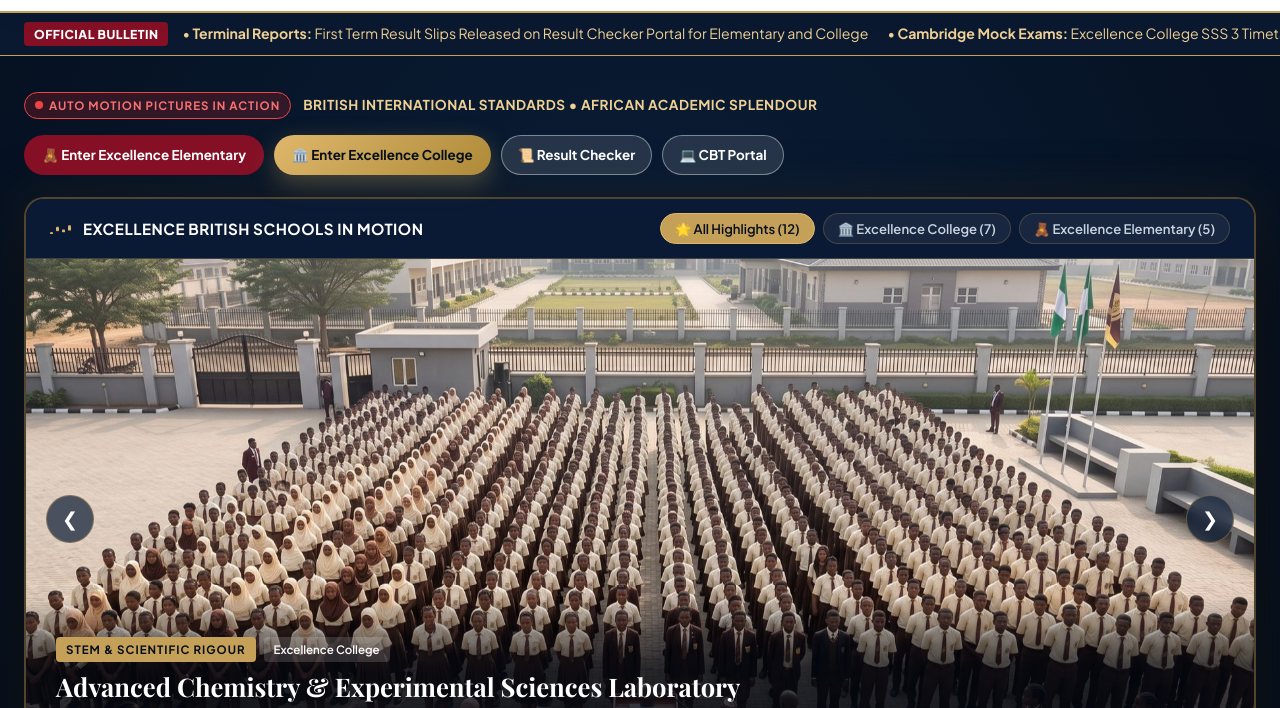
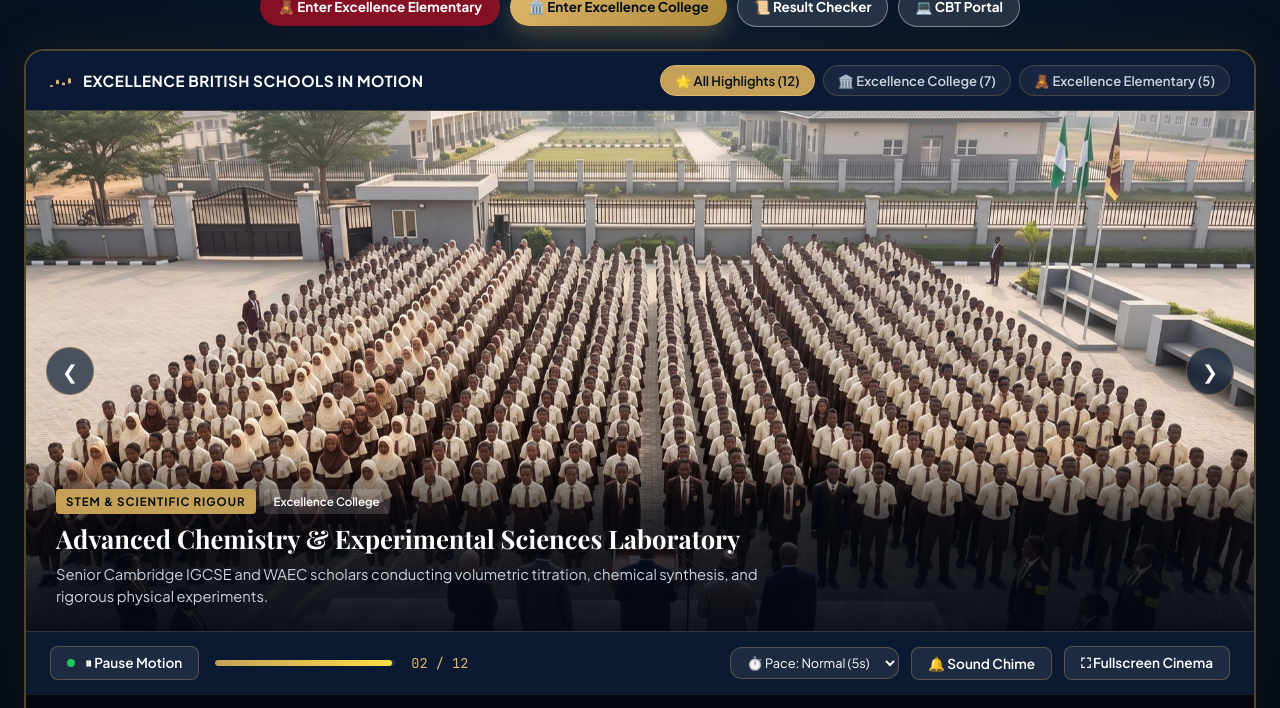
Before and after one commit to dabelinfotech/excellence-school-system, a website: page public/index.html in a window 1280 px wide. Shown: the part 162-870 px from the top of the page. Drawn offline with nearby package versions, Linux system fonts and the light colour scheme; no server answers; a web font is replaced by a local one.

Commit message:
Remove Latin motto, Official Bulletin ticker, and Auto Motion Pictures header strip from default front page

```diff
--- a/public/index.html
+++ b/public/index.html
@@ -29,7 +29,6 @@
         </div>
         <div class="brand-details">
           <h1>EXCELLENCE BRITISH SCHOOLS</h1>
-          <p class="latin-motto">Virtus, Sapientia et Excellentia — Virtue, Wisdom and Excellence</p>
         </div>
       </a>
 
@@ -56,23 +55,6 @@
   </header>
 
   <!-- ═══════════════════════════════════════════════════════════════════
-       3. LIVE NOTICES TICKER TAPE
-       ═══════════════════════════════════════════════════════════════════ -->
-  <div style="background: var(--navy-900); color: var(--gold-300); padding: 9px 0; border-bottom: 1px solid var(--gold-500); font-size: 0.88rem; overflow: hidden; white-space: nowrap;">
-    <div class="container" style="display: flex; align-items: center; gap: 14px;">
-      <span style="background: var(--crimson-700); color: #fff; padding: 2px 10px; border-radius: 4px; font-weight: 800; font-size: 0.76rem; letter-spacing: 0.5px; text-transform: uppercase;">
-        OFFICIAL BULLETIN
-      </span>
-      <div id="ticker-content" style="display: inline-block; animation: marquee 35s linear infinite;">
-        <span>• <strong>Terminal Reports:</strong> First Term Result Slips Released on Result Checker Portal for Elementary and College</span> &nbsp;&nbsp;&nbsp;&nbsp;&nbsp;&nbsp;
-        <span>• <strong>Cambridge Mock Exams:</strong> Excellence College SSS 3 Timetables Available in CBT Center</span> &nbsp;&nbsp;&nbsp;&nbsp;&nbsp;&nbsp;
-        <span>• <strong>Bursary Clearance:</strong> Upload Term 2 Tuition Bank Receipts before Jan 12 Resumption</span> &nbsp;&nbsp;&nbsp;&nbsp;&nbsp;&nbsp;
-        <span>• <strong>Inter-House Athletics:</strong> Churchill, Newton, Shakespeare, and Nightingale sports preparations underway</span>
-      </div>
-    </div>
-  </div>
-
-  <!-- ═══════════════════════════════════════════════════════════════════
        4. EXCELLENCE CINEMA: AUTO MOTION PICTURES (TOP OF PAGE SHOWCASE)
           "Next in Action" under the School Name
        ═══════════════════════════════════════════════════════════════════ -->
@@ -80,17 +62,7 @@
     <div class="container">
 
       <!-- Top Action Bar with Direct Wing Access -->
-      <div style="display: flex; justify-content: space-between; align-items: center; flex-wrap: wrap; gap: 16px; margin-bottom: 22px;">
-        <div style="display: flex; align-items: center; gap: 12px; flex-wrap: wrap;">
-          <span class="cinema-live-pill">
-            <span class="motion-pulse-dot"></span> AUTO MOTION PICTURES IN ACTION
-          </span>
-          <span style="color: var(--gold-300); font-weight: 700; font-size: 0.85rem; letter-spacing: 0.5px; text-transform: uppercase;">
-            British International Standards • African Academic Splendour
-          </span>
-        </div>
-
-        <div style="display: flex; gap: 10px; flex-wrap: wrap;">
+      <div style="display: flex; justify-content: center; align-items: center; flex-wrap: wrap; gap: 10px; margin-bottom: 22px;">
         <a href="/primary" class="btn btn-crimson" style="padding: 8px 18px; font-size: 0.84rem;">
           🧸 Enter Excellence Elementary
         </a>
@@ -103,7 +75,6 @@
         <a href="/cbt" class="btn btn-outline-white" style="padding: 8px 16px; font-size: 0.84rem;">
           💻 CBT Portal
         </a>
-        </div>
       </div>
 
       <!-- Cinema Theater Container (Active in Action right at the top!) -->
```
Lines whose indentation alone changed are shown as unchanged.
